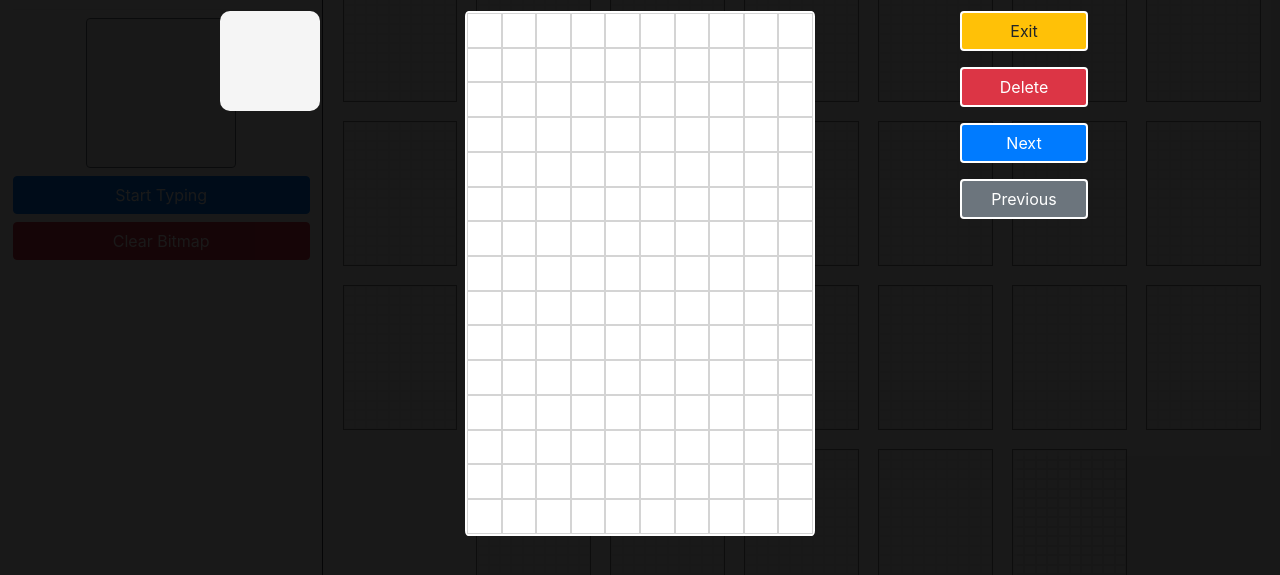
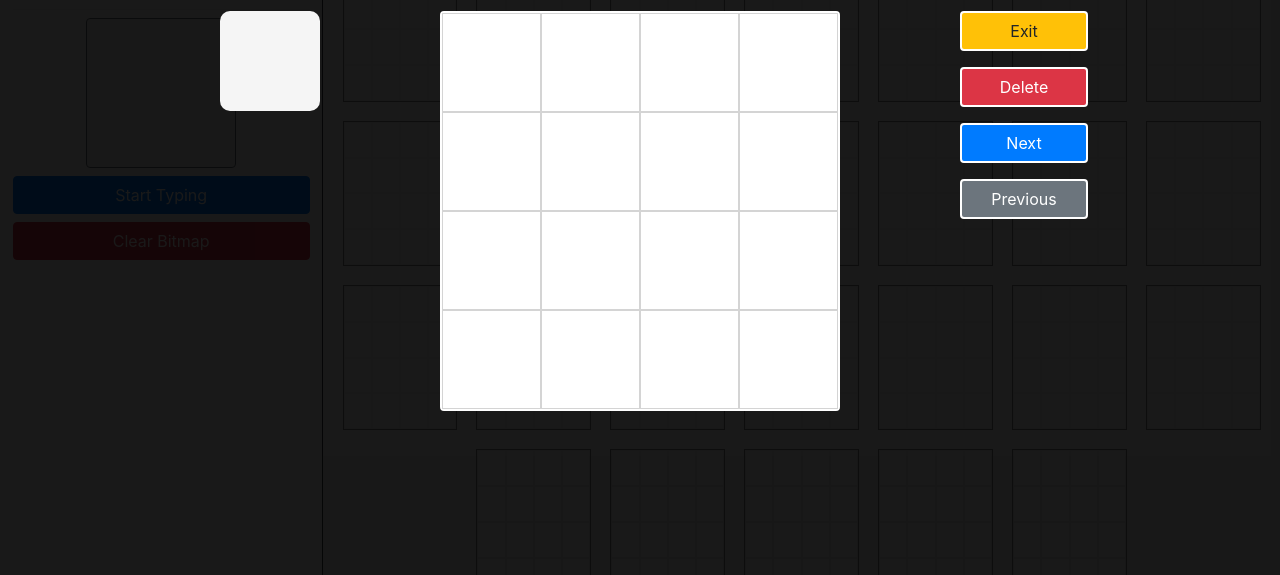
Before and after one commit to marko977x/bitmap-typography, a website built with webpack: page src/html/index.html in a window 1280 px wide. Both pictures are taken after a click on the element 399 px from the left and 82 px from the top of the page. Shown: the part 53-628 px from the top of the page. Built offline with nearby package versions, Linux system fonts and the light colour scheme.

Commit message:
Refactoring

```diff
--- a/src/css/sheetOverlay.css
+++ b/src/css/sheetOverlay.css
@@ -6,7 +6,7 @@
   left: 0;
   background-color: rgba(0,0,0,0.9);
   z-index: 1;
-  transition: 0.3s;
+  transition: 1s;
   overflow-x: hidden;
 }
 
@@ -35,8 +35,8 @@
 }
 
 .so-board {
-    height: 525px;
-    width: 350px;
+    height: 400px;
+    width: 400px;
     border: 2px solid white;
     border-radius: 1%;
 }
--- a/src/js/data/AppState.js
+++ b/src/js/data/AppState.js
@@ -9,8 +9,8 @@ export class AppState {
         };
 
         this.sheet = {
-            rows: 15,
-            columns: 10,
+            rows: 4,
+            columns: 4,
         };
 
         this.openedSheet = {
--- a/src/js/services/sheetMatrixService.js
+++ b/src/js/services/sheetMatrixService.js
@@ -9,9 +9,7 @@ export const sheetsMatrixControl = {
 function onMouseEnterSheet(appState, row, column) {
     appState.hoveredSheet.row = row;
     appState.hoveredSheet.column = column;
-    appState.hoveredSheet.letter = appState.sheetsMatrix.sheets[
-        row * appState.sheetsMatrix.columns + column
-    ].letter;
+    appState.hoveredSheet.letter = appState.getSheet(row, column).letter;
 
     appStateStream$.next(appState);
 }
--- a/src/js/view/SheetOverlayView.js
+++ b/src/js/view/SheetOverlayView.js
@@ -26,16 +26,19 @@ export class SheetOverlayView {
 
     render(state) {
         this.board.innerHTML = "";
-        const openedSheet = state.sheetsMatrix.sheets[state.openedSheet.row *
-            state.sheetsMatrix.columns + state.openedSheet.column];
+        this.createCells(state);
+        this.sheetOverlay.style.height = "100%";
+    }
 
-        this.sheetOverlay.style.height = "100%";
-
+    createCells(state) {
         for (let row = 0; row < state.sheet.rows; row++) {
             const rowContainer = this.appendRow(this.board, row);
             for (let column = 0; column < state.sheet.columns; column++) {
-                this.createCell(rowContainer, column,
-                    openedSheet.cells[row * state.sheet.columns + column]);
+                const cellData = state.getCell(
+                    { row: state.openedSheet.row, column: state.openedSheet.column },
+                    { row: row, column: column }
+                );
+                this.createCell(rowContainer, column, cellData);
             }
         }
     }
--- a/src/js/view/SheetView.js
+++ b/src/js/view/SheetView.js
@@ -60,7 +60,7 @@ export class SheetView {
 
     updateSheet(state, sheet) {
         sheet.childNodes.forEach(cellRow => {
-           this.updateCellRow(state, sheet, cellRow);
+            this.updateCellRow(state, sheet, cellRow);
         });
     }
 
```
